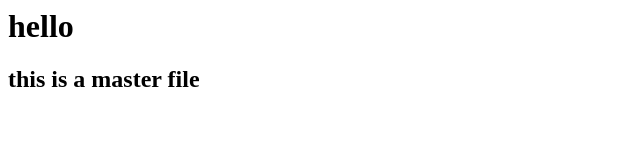
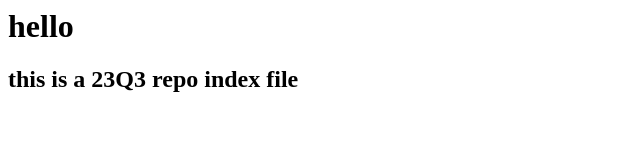
Before and after one commit to snehaos20/assignment1, a plain HTML site: page index.html in a window 1280 px wide. Shown: the whole page, without its empty margins (0-640 px from the left). Drawn offline with Linux system fonts and the light colour scheme.

Commit message:
23Q3 branch

```diff
--- a/index.html
+++ b/index.html
@@ -1,2 +1,2 @@
 <h1>hello</h1>
-<h2>this is a master file </h2>
+<h2>this is a 23Q3 repo index file </h2>
```
